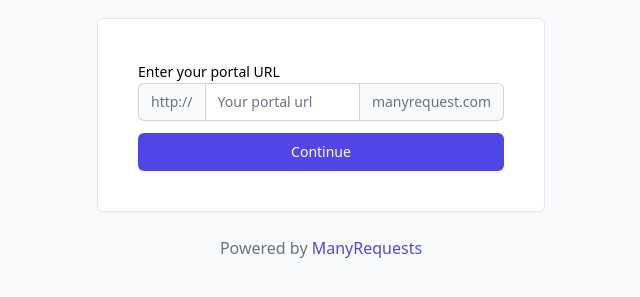
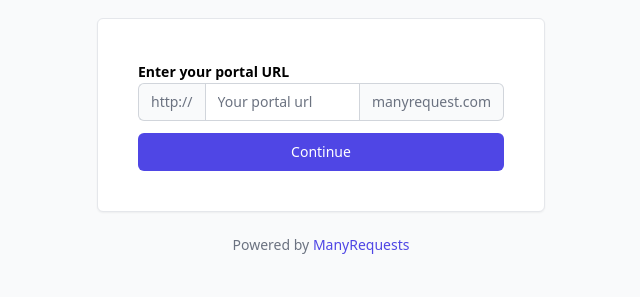
Before and after one commit to faizanahmedraza/agency-suite-fe, a React (Create React App) app: page /login in a window 1280 px wide. Shown: the part 327-624 px from the top of the page, without its empty margins (319-959 px from the left). Built offline with nearby package versions, Linux system fonts and the light colour scheme.

Commit message:
font weight fixed in login page

```diff
--- a/src/views/Login/login.js
+++ b/src/views/Login/login.js
@@ -5,7 +5,7 @@ const Login = () => {
     return (
         <div className='bg-gray-50 w-full h-screen'>
             <div className="min-h-full flex items-center justify-center py-12 px-4 sm:px-6 lg:px-8">
-                <div className="max-w-md w-full space-y-6">
+                <div className="max-w-md w-full space-y-5">
                     <div>
                         <img
                             className="mx-auto h-12 w-auto"
@@ -19,7 +19,7 @@ const Login = () => {
                     <form className="mt-8 bg-white p-10 rounded-md shadow-sm border" action="#" method="POST">
                         <input type="hidden" name="remember" defaultValue="true" />
                         <div>
-                            <label htmlFor="email-address" className='text-sm'>
+                            <label htmlFor="email-address" className='text-sm font-semibold'>
                                 Enter your portal URL
                             </label>
                             <div className='flex justify-center'>
@@ -52,8 +52,7 @@ const Login = () => {
                         </div>
                     </form>
                     <div className='text-center'>
-
-                    <span className='text-gray-500'>Powered by <a className='text-indigo-600'>ManyRequests</a></span>
+                    <span className='text-gray-500 text-sm'>Powered by <a className='text-indigo-600 text-sm'>ManyRequests</a></span>
                     </div>
                 </div>
             </div>
```
